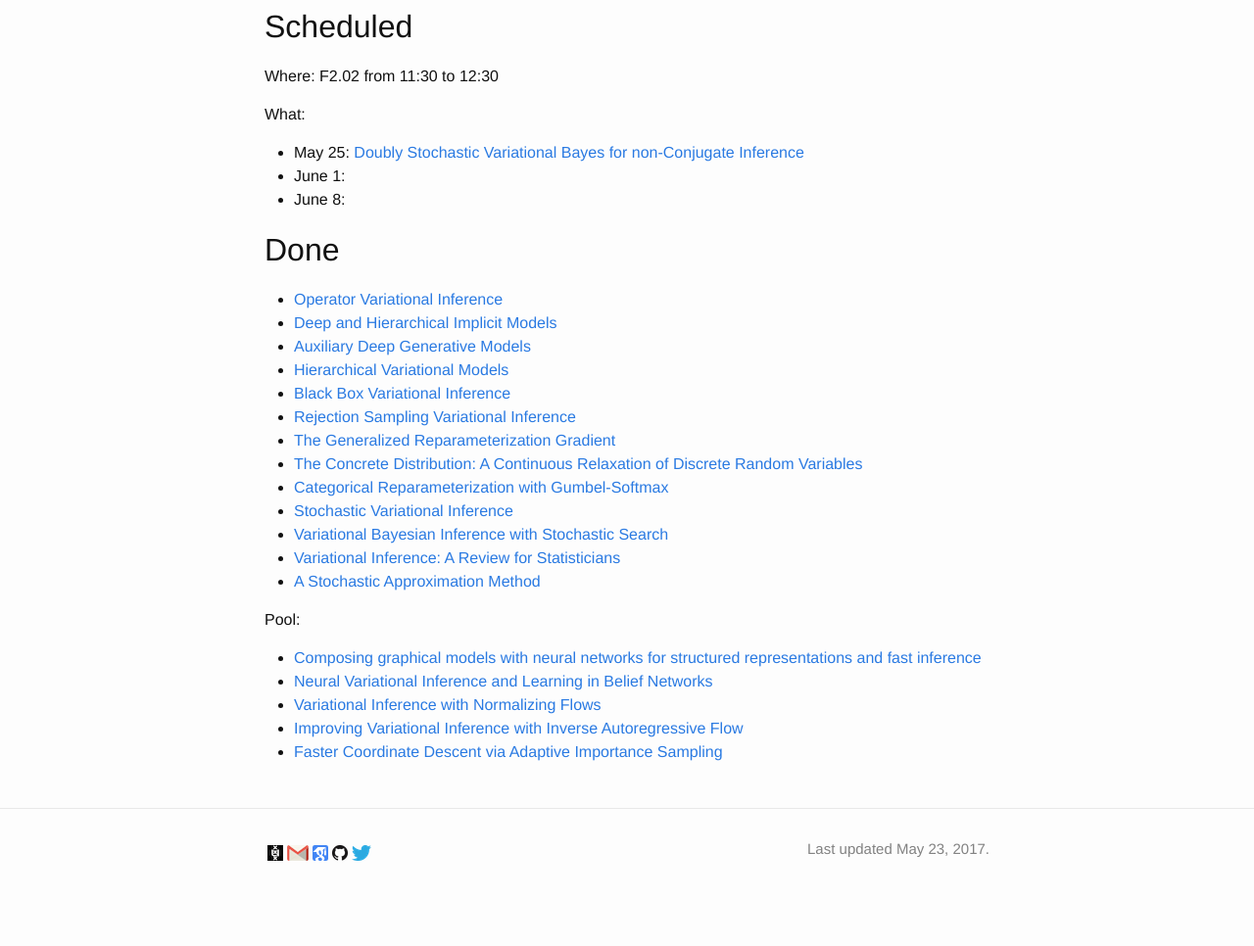
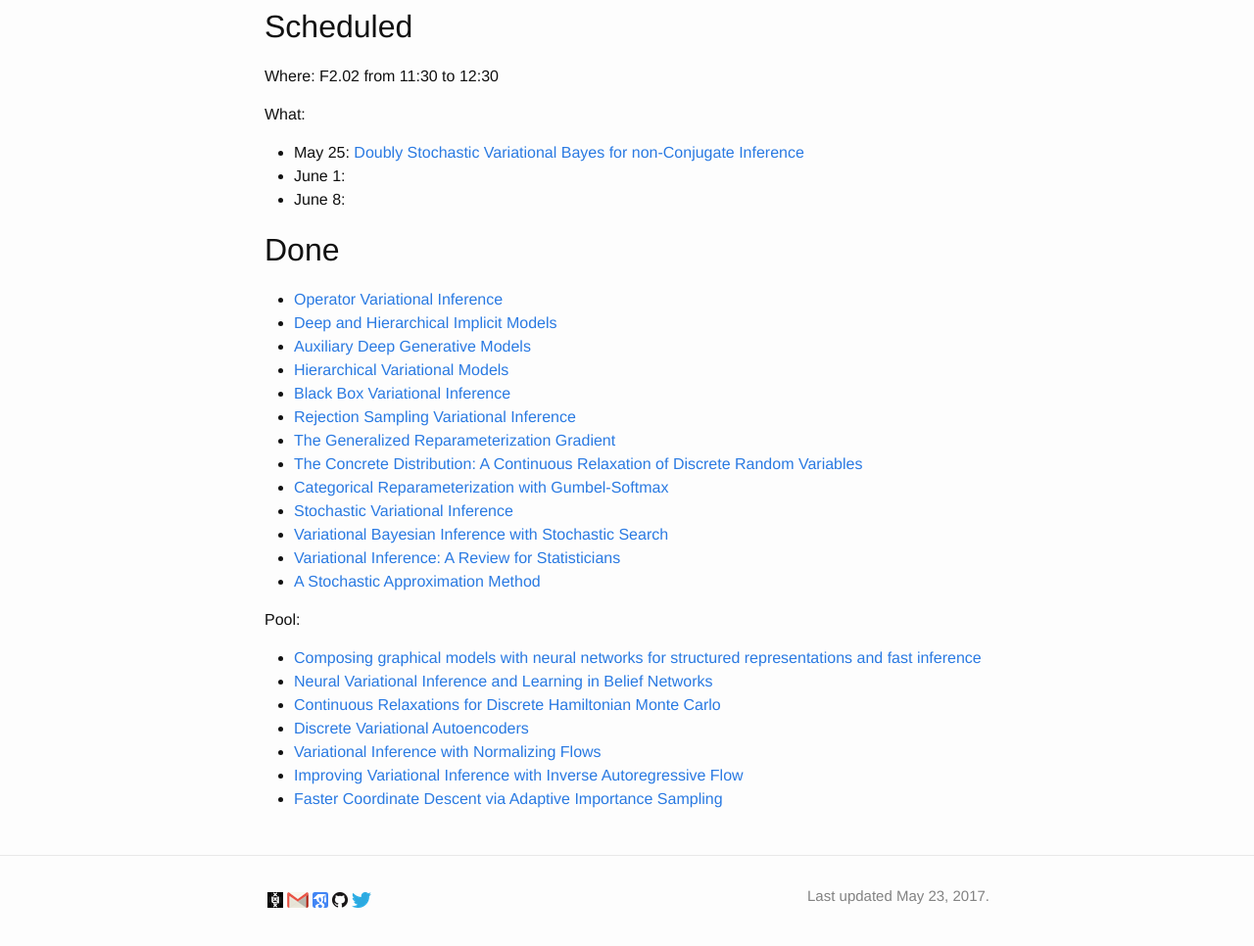
Before and after one commit to wilkeraziz/oldsite, a Jekyll site: the page built from pages/inference.markdown, in a window 1280 px wide, cut to the strip 385-1372 px from the top of the page. Shown: the top 966 px of the strip at 98% size. Built offline with Jekyll 4.4.1, drawn with Linux system fonts in a browser that asks for light colours; before the commit the page ends 1324 px from its top, so only the background shows below that.

Commit message:
a few papers for inference

```diff
--- a/pages/inference.markdown
+++ b/pages/inference.markdown
@@ -41,6 +41,8 @@ Pool:
 
 * [Composing graphical models with neural networks for structured representations and fast inference](https://arxiv.org/abs/1603.06277)
 * [Neural Variational Inference and Learning in Belief Networks](https://arxiv.org/pdf/1402.0030.pdf)
+* [Continuous Relaxations for Discrete Hamiltonian Monte Carlo](https://papers.nips.cc/paper/4652-continuous-relaxations-for-discrete-hamiltonian-monte-carlo.pdf)
+* [Discrete Variational Autoencoders](https://arxiv.org/abs/1609.02200)
 * [Variational Inference with Normalizing Flows](http://jmlr.org/proceedings/papers/v37/rezende15.pdf)
 * [Improving Variational Inference with Inverse Autoregressive Flow](https://arxiv.org/pdf/1606.04934.pdf)
 * [Faster Coordinate Descent via Adaptive Importance Sampling](https://arxiv.org/pdf/1703.02518.pdf)
```
